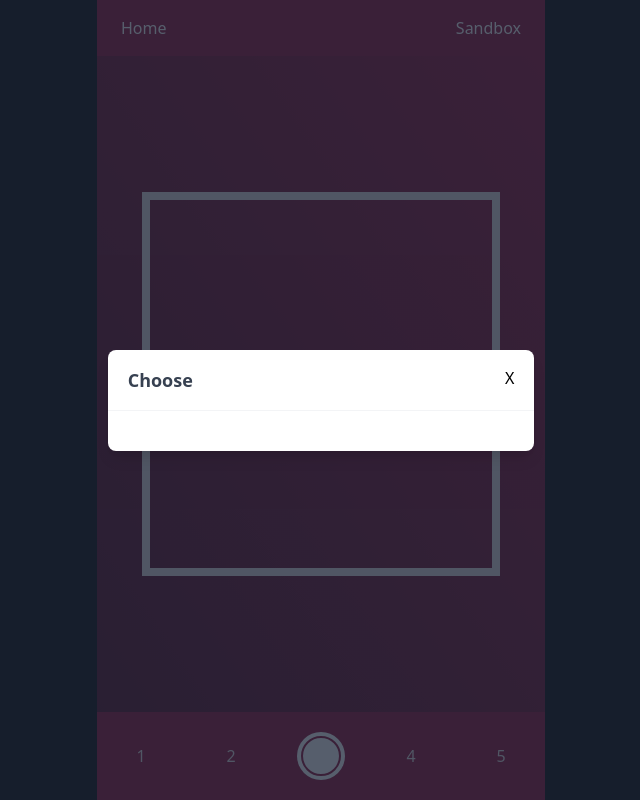
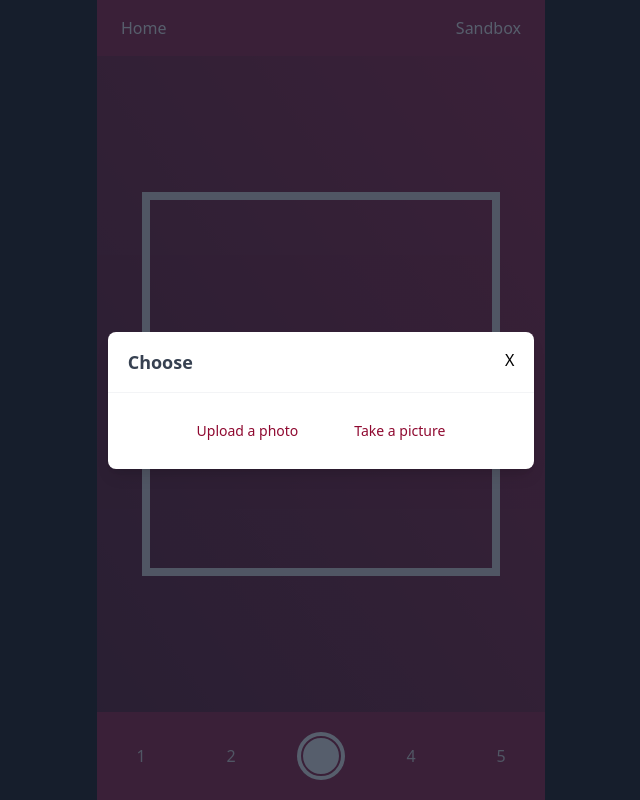
Before and after one commit to lvidal1/react-card-generator, a Next.js app: page /sandbox in a window 1280 px wide. Both pictures are taken after a click on the element 640 px from the left and 756 px from the top of the page. Shown: the whole page, without its empty margins (319-959 px from the left). Built offline with nearby package versions, Linux system fonts and the light colour scheme.

Commit message:
Updated button component & added ctas

```diff
--- a/components/modals/photo/Chooser.js
+++ b/components/modals/photo/Chooser.js
@@ -3,6 +3,7 @@ import { useDispatch } from "react-redux";
 import { togglePhotoChooser } from "@store/slices/modal";
 
 import Modal from "@components/shared/Modal";
+import Button from "@components/shared/Button";
 
 const Chooser = () => {
     const dispatch = useDispatch();
@@ -15,7 +16,10 @@ const Chooser = () => {
         <Modal>
             <Modal.Header onClose={close}>Choose</Modal.Header>
             <Modal.Body>
-
+                <div className="flex justify-center space-x-8">
+                    <Button text="Upload a photo" variant="link" />
+                    <Button text="Take a picture" variant="link" />
+                </div>
             </Modal.Body>
         </Modal>
     );
--- a/components/shared/Button.js
+++ b/components/shared/Button.js
@@ -2,9 +2,9 @@ import React from "react";
 
 import styles from "@styles/shared/Button.module.css";
 
-const Button = ({ text, onClick }) => {
+const Button = ({ text, onClick, variant }) => {
 	return (
-		<button className={styles["btn-success"]} onClick={onClick}>
+		<button className={!variant ? styles["btn-success"] : styles[`btn-${variant}`]} onClick={onClick}>
 			{text}
 		</button>
 	);
--- a/styles/shared/Button.module.css
+++ b/styles/shared/Button.module.css
@@ -1,3 +1,7 @@
 .btn-success {
-	@apply bg-primary-red mr-1 rounded text-sm py-2 px-3 text-white hover:bg-secondary-red transition duration-150;
+	@apply bg-primary-red rounded text-sm py-2 px-3 text-white hover:bg-secondary-red transition duration-150;
 }
+
+.btn-link {
+	@apply text-sm py-2 px-3 text-primary-red hover:bg-sand transition duration-150 rounded;
+}
```
